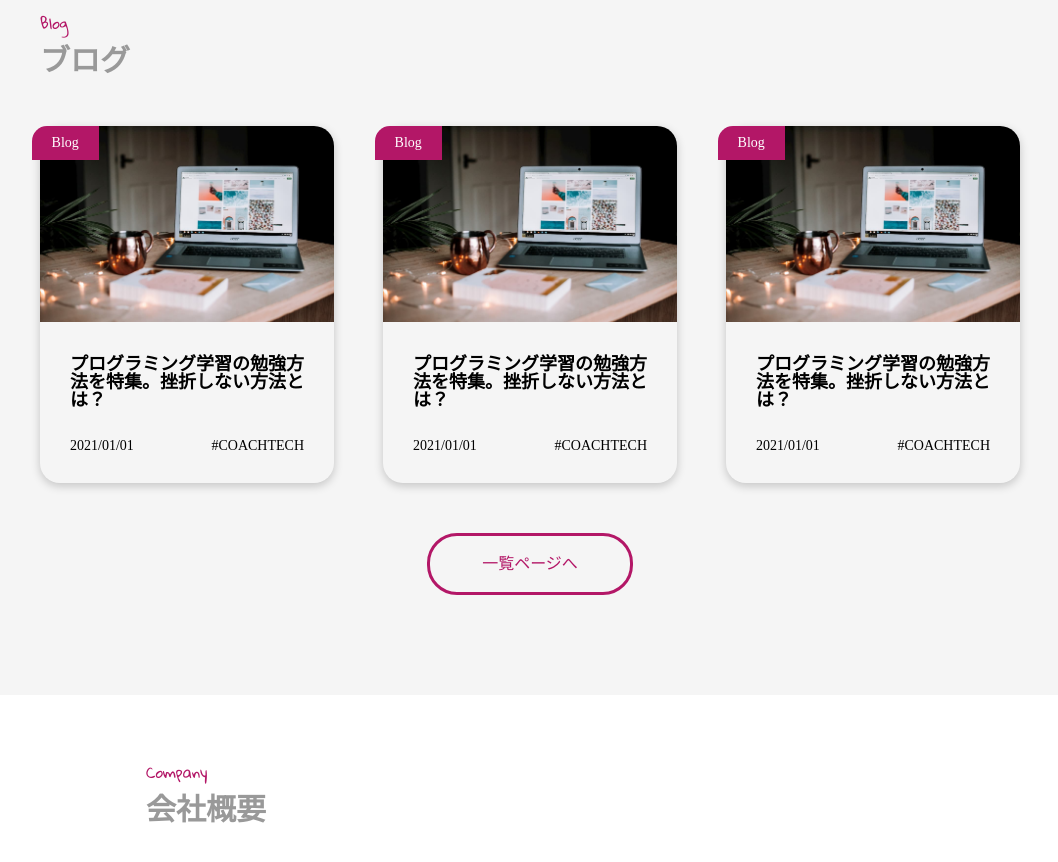
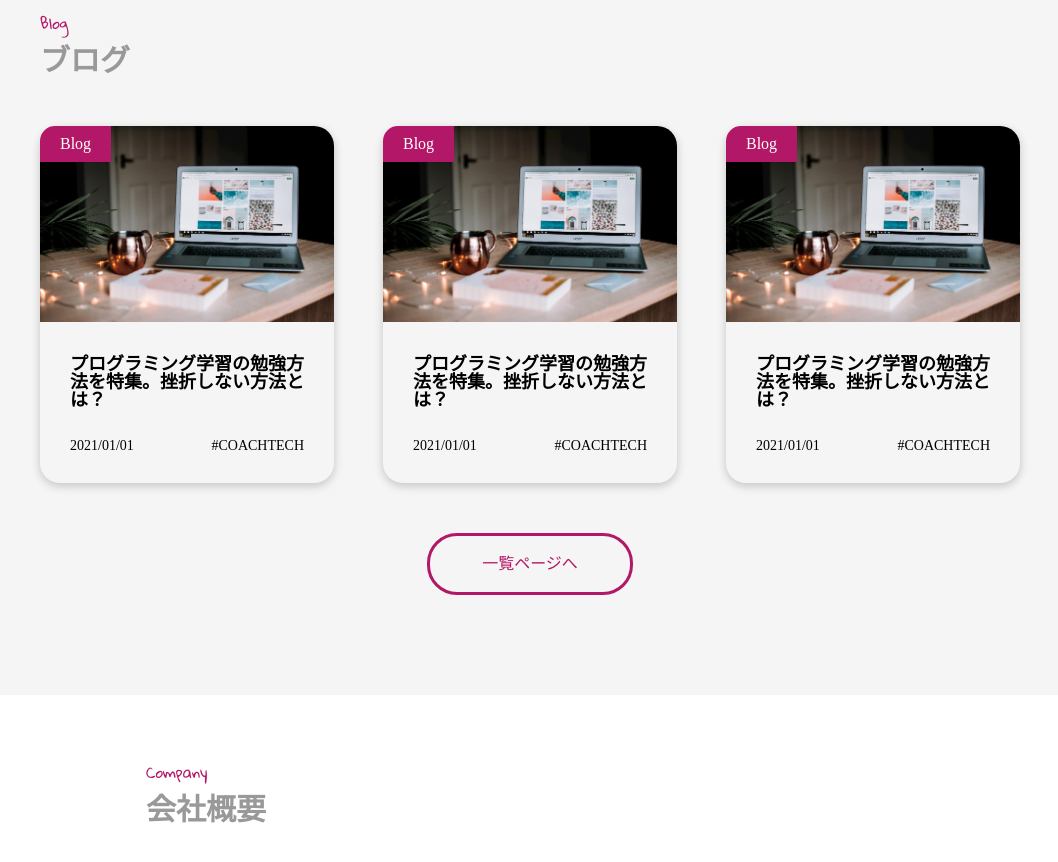
Before and after one commit to mmkano/20240118_morishita_lp, a plain HTML site: page index.html in a window 1280 px wide. Shown: the part 3280-4142 px from the top of the page, without its empty margins (110-1168 px from the left). Drawn offline with Linux system fonts and the light colour scheme.

Commit message:
2024120_morishita_lp

```diff
--- a/css/style.css
+++ b/css/style.css
@@ -494,22 +494,29 @@ table th {
     padding: 30px;
 }
 
+@media screen and (max-width:1200px){
+    .card__ttl{
+        font-size: 15px !important;
+    }
+
+    .tag{
+        font-size: 10px !important;
+    }
+}
+
 .card__ttl {
     font-size: 18px;
     margin-bottom: 30px;
     font-weight: 400;
 }
 
-.card__cat {
-    position:absolute;
-    right: 80%;
-    border-radius: 15px 0 0 0 ;
+#card__cat{
+    position: absolute;
+    top: 0;
+    color: #fff;
+    background: #B31767;
+    border-radius: 15px 0 0 0;
     padding: 10px 20px;
-    background: #B31767;
-    margin-bottom: 15px;
-    display: inline-block;
-    color: #fff;
-    font-size: 14px;
 }
 
 @media screen and (min-width: 768px) {
--- a/index.html
+++ b/index.html
@@ -153,9 +153,7 @@
                 <div class="blog__card">
                     <div class="card__img">
                         <img src="img/blog__first.jpg" alt="">
-                        <div class="card__cat">
-                            <p>Blog</p>
-                        </div>
+                         <p id="card__cat">Blog</p>
                     </div>
                     <div class="card__content">
                         <div class="card__ttl">
@@ -170,9 +168,10 @@
                 <div class="blog__card">
                     <div class="card__img">
                         <img src="img/blog__first.jpg" alt="">
-                        <div class="card__cat">
+                        <p id="card__cat">Blog</p>
+                        <!--div class="card__cat">
                             <p>Blog</p>
-                        </div>
+                        </div-->
                     </div>
                     <div class="card__content">
                         <div class="card__ttl">
@@ -187,9 +186,7 @@
                 <div class="blog__card">
                     <div class="card__img">
                         <img src="img/blog__first.jpg" alt="">
-                        <div class="card__cat">
-                            <p>Blog</p>
-                        </div>
+                        <p id="card__cat">Blog</p>
                     </div>
                     <div class="card__content">
                         <div class="card__ttl">
```
